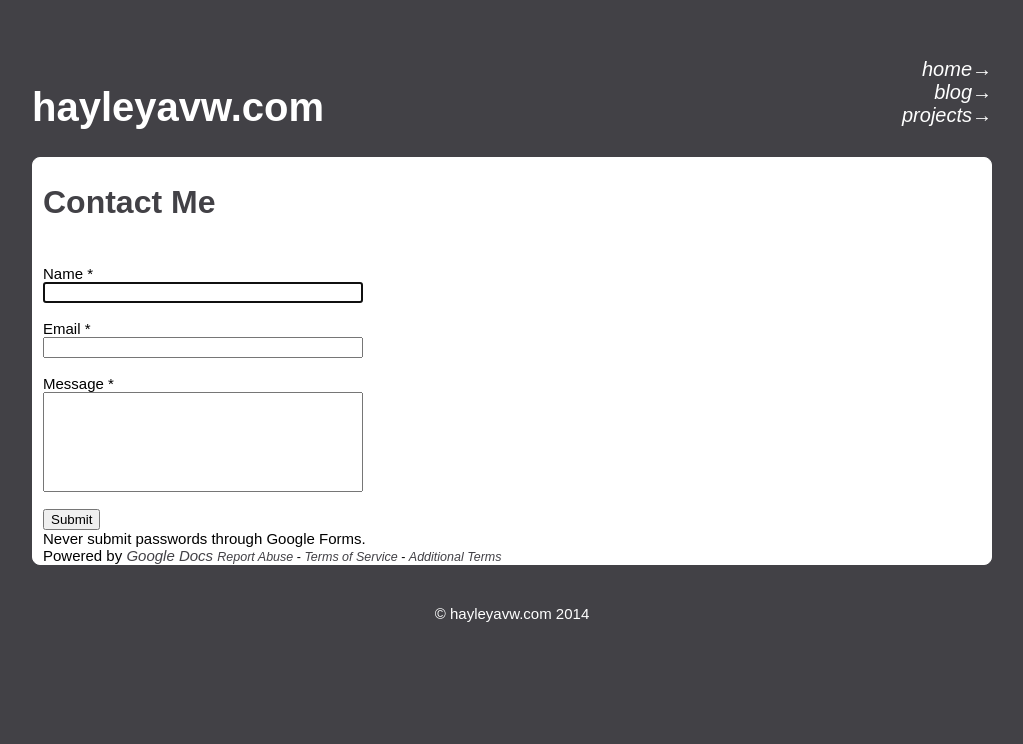
After one commit to hayleycodes/personal-website, a Flask app: template templates/contactform.html in a window 1280 px wide. The commit adds this page. Shown: the top 744 px of the page, without its empty margins (128-1151 px from the left). Run offline with Flask 2, Linux system fonts and the light colour scheme; the template is opened without the code that fills it, so the values that code supplies are empty; some libraries are stand-ins or nearby versions.

Commit message:
added contact form

```diff
--- a/static/js/animate.js
+++ b/static/js/animate.js
@@ -13,5 +13,5 @@ $("h1").hide();
   		var rand = Math.floor(Math.random()*colors.length);
   		$('#controls-wrapper').css("background-color", colors[rand]);
   		$('html').css("background", colors[rand]);
-  		$('h2, h3, section a').css("color", colors[rand]);
+  		$('h2, h3, section a, .ss-form-title').css("color", colors[rand]);
 	});
--- a/static/sass/_base.scss
+++ b/static/sass/_base.scss
@@ -65,6 +65,19 @@ header {
 	}
 }
 
+#entry_0, #entry_6 {
+	width: 320px;
+}
+
+#entry_13 {
+	width: 320px;
+	height: 100px;
+}
+
+.ss-form-title {
+	font-size: 32px;
+}
+
 .clearfix {
 	clear: both;
 }
--- a/static/stylesheets/style.css
+++ b/static/stylesheets/style.css
@@ -74,68 +74,84 @@ header nav a::after {
 }
 
 /* line 68, ../sass/_base.scss */
+#entry_0, #entry_6 {
+  width: 320px;
+}
+
+/* line 72, ../sass/_base.scss */
+#entry_13 {
+  width: 320px;
+  height: 100px;
+}
+
+/* line 77, ../sass/_base.scss */
+.ss-form-title {
+  font-size: 32px;
+}
+
+/* line 81, ../sass/_base.scss */
 .clearfix {
   clear: both;
 }
 
-/* line 73, ../sass/_base.scss */
+/* line 86, ../sass/_base.scss */
 section {
   border-radius: 8px;
   border: white 1px solid;
   background-color: white;
   padding: 0 10px;
 }
-/* line 78, ../sass/_base.scss */
+/* line 91, ../sass/_base.scss */
 section img {
   display: block;
   width: 310px;
   border-radius: 15px;
   border: white 7px solid;
 }
-/* line 85, ../sass/_base.scss */
+/* line 98, ../sass/_base.scss */
 section p {
   display: block;
 }
-/* line 88, ../sass/_base.scss */
+/* line 101, ../sass/_base.scss */
 section aside {
   float: right;
   padding-top: 10px;
   text-align: right;
 }
-/* line 93, ../sass/_base.scss */
+/* line 106, ../sass/_base.scss */
 section a {
   display: inline-block;
   color: white;
   text-decoration: none;
   font-style: italic;
 }
-/* line 99, ../sass/_base.scss */
+/* line 112, ../sass/_base.scss */
 section a:hover {
   font-weight: bold;
 }
 @media only screen and (max-width: 480px) {
-  /* line 104, ../sass/_base.scss */
+  /* line 117, ../sass/_base.scss */
   section img {
     width: 170px;
   }
-  /* line 107, ../sass/_base.scss */
+  /* line 120, ../sass/_base.scss */
   section section {
     padding: 0 5px;
   }
 }
 
-/* line 113, ../sass/_base.scss */
+/* line 126, ../sass/_base.scss */
 h2 {
   font-size: 32px;
 }
 
-/* line 117, ../sass/_base.scss */
+/* line 130, ../sass/_base.scss */
 h3 {
   line-height: 0.1;
   font-size: 18px;
 }
 
-/* line 123, ../sass/_base.scss */
+/* line 136, ../sass/_base.scss */
 footer {
   padding-bottom: 20px;
   margin-bottom: 20px;
--- /dev/null
+++ b/templates/contactform.html
@@ -0,0 +1,89 @@
+
+
+
+
+
+{% extends "layout.html" %}
+{% block body %}
+
+    <section>
+
+    	<body class="ss-base-body" dir="ltr" itemscope="" itemtype="http://schema.org/CreativeWork/FormObject"><meta itemprop="name" content="Contact Me">
+
+
+
+<meta itemprop="embedUrl" content="https://docs.google.com/spreadsheet/embeddedform?formkey=dG9ZSlJRMFptMEQ3b0R0UkFIX01Mb2c6MA">
+<meta itemprop="faviconUrl" content="//ssl.gstatic.com/docs/spreadsheets/forms/favicon_jfk2.png">
+
+<div class="ss-form-container">
+<div class="ss-form-heading"><h1 class="ss-form-title">Contact Me</h1>
+<p></p>
+
+
+<hr class="ss-email-break" style="display:none;">
+<div class="ss-required-asterisk"></div></div>
+<div class="ss-form"><form action="https://docs.google.com/spreadsheet/formResponse?formkey=dG9ZSlJRMFptMEQ3b0R0UkFIX01Mb2c6MA&amp;ifq" method="POST" id="ss-form">
+
+
+<br>
+<div class="errorbox-good">
+<div class="ss-item ss-item-required ss-text"><div class="ss-form-entry"><label class="ss-q-title" for="entry_0">Name
+<span class="ss-required-asterisk">*</span></label>
+<label class="ss-q-help" for="entry_0"></label>
+<br>
+<input type="text" name="entry.0.single" value="" class="ss-q-short" id="entry_0"></div></div></div>
+<br> <div class="errorbox-good">
+<div class="ss-item ss-item-required ss-text"><div class="ss-form-entry"><label class="ss-q-title" for="entry_6">Email
+<span class="ss-required-asterisk">*</span></label>
+<label class="ss-q-help" for="entry_6"></label>
+<br>
+<input type="text" name="entry.6.single" value="" class="ss-q-short" id="entry_6"></div></div></div>
+<br> <div class="errorbox-good">
+<div class="ss-item ss-item-required ss-text"><div class="ss-form-entry"><label class="ss-q-title" for="entry_13">Message
+<span class="ss-required-asterisk">*</span></label>
+<br>
+<label class="ss-q-help" for="entry_13"></label>
+<input type="text" name="entry.13.single" value="" class="ss-q-short" id="entry_13"></div></div></div>
+<br>
+<input type="hidden" name="pageNumber" value="0">
+<input type="hidden" name="backupCache" value="">
+
+
+<div class="ss-item ss-navigate"><div class="ss-form-entry">
+<input type="submit" name="submit" value="Submit">
+<div class="password-warning">Never submit passwords through Google Forms.</div></div></div></form>
+<script type="text/javascript">
+
+      (function() {
+var divs = document.getElementById('ss-form').
+getElementsByTagName('div');
+var numDivs = divs.length;
+for (var j = 0; j < numDivs; j++) {
+if (divs[j].className == 'errorbox-bad') {
+divs[j].lastChild.firstChild.lastChild.focus();
+return;
+}
+}
+for (var i = 0; i < numDivs; i++) {
+var div = divs[i];
+if (div.className == 'ss-form-entry' &&
+div.firstChild &&
+div.firstChild.className == 'ss-q-title') {
+div.lastChild.focus();
+return;
+}
+}
+})();
+      </script></div>
+<div class="ss-footer"><div class="ss-attribution"></div>
+<div class="ss-legal"><span class="ss-powered-by">Powered by <a href="http://docs.google.com">Google Docs</a></span>
+<span class="ss-terms"><small><a href="https://docs.google.com/spreadsheet/reportabuse?formkey=dG9ZSlJRMFptMEQ3b0R0UkFIX01Mb2c6MA&amp;source=https://docs.google.com/spreadsheet/viewform?formkey%3DdG9ZSlJRMFptMEQ3b0R0UkFIX01Mb2c6MA">Report Abuse</a>
+-
+<a href="http://www.google.com/accounts/TOS">Terms of Service</a>
+-
+<a href="http://www.google.com/google-d-s/terms.html">Additional Terms</a></small></span></div></div></div></body>
+
+
+    <div class="clearfix"></div>
+  </section>
+{% endblock %}
```
